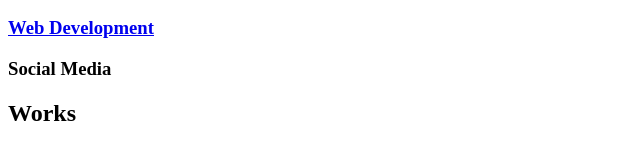
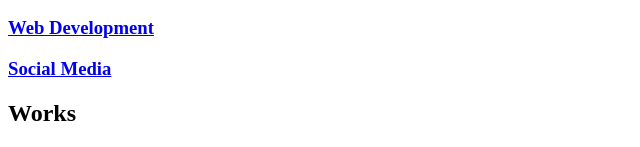
Before and after one commit to breebrowder/holbertonschool-web_front_end, a plain HTML site: page 0x00-html_advanced/23-index.html in a window 1280 px wide. Shown: the part 438-585 px from the top of the page, without its empty margins (0-640 px from the left). Drawn offline with Linux system fonts and the light colour scheme.

```diff
--- a/0x00-html_advanced/23-index.html
+++ b/0x00-html_advanced/23-index.html
@@ -49,7 +49,7 @@
             <h3><a href="#">Content Strategy</a></h3>
             <h3><a href="#">UX Design</a></h3>
             <h3><a href="#">Web Development</a></h3>
-            <h3>Social Media</h3>
+            <h3><a href="#">Social Media</a></h3>
             </div>
           </div>
         </section>
```
